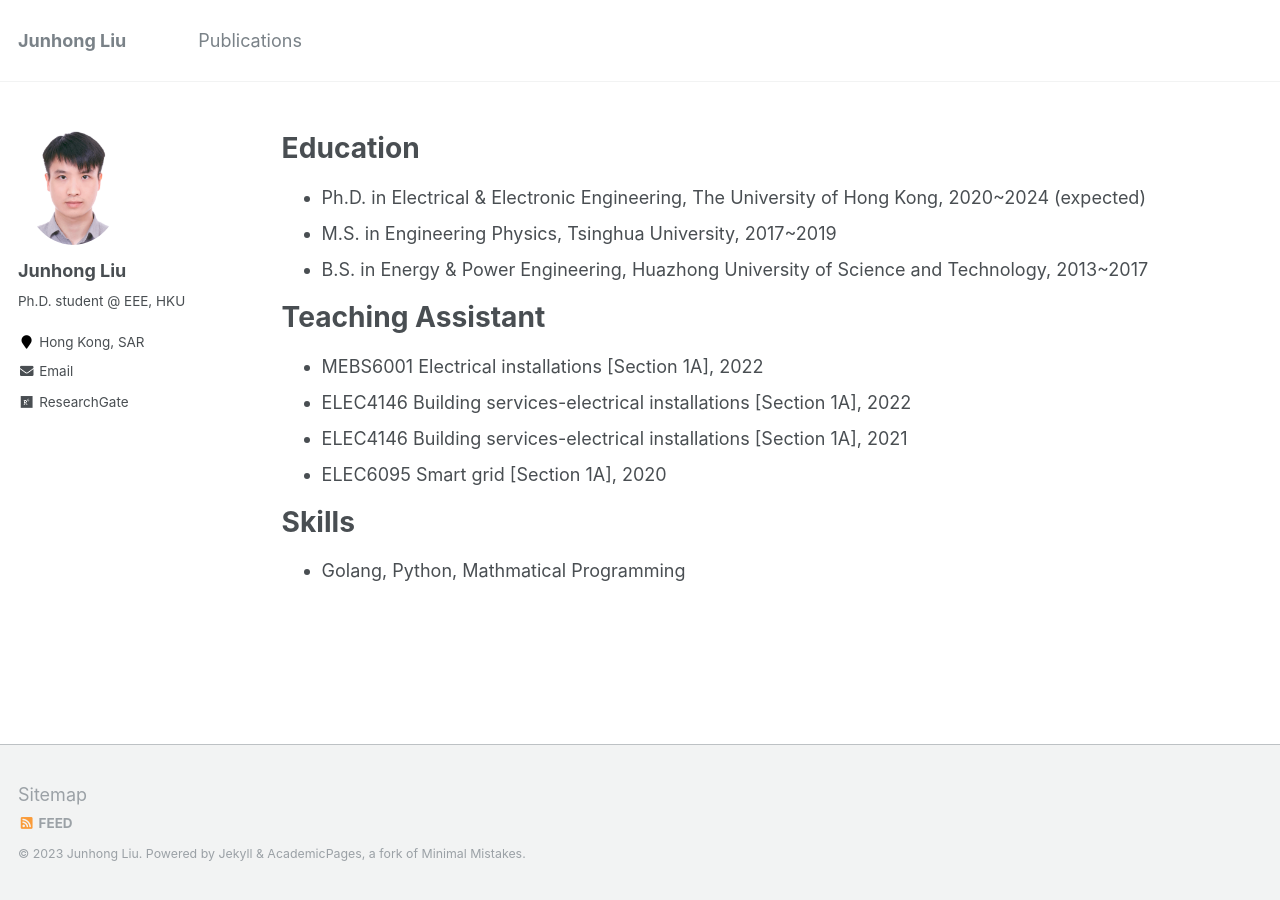
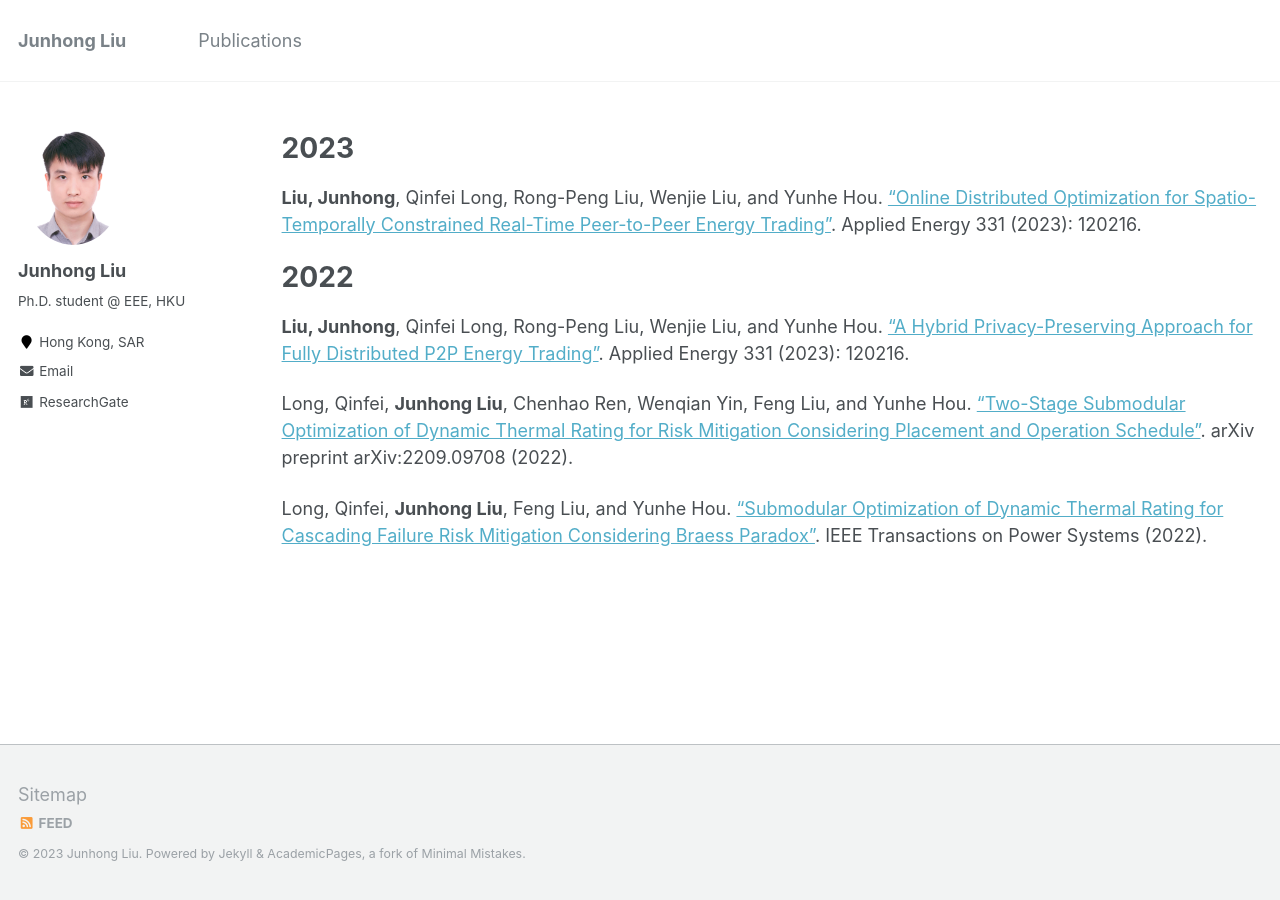
Before and after one commit to johnny-eee/online, a Jekyll site: the page built from _pages/cv.md, in a window 1280 px wide. Built offline with Jekyll 4.4.1, drawn with Linux system fonts in a browser that asks for light colours.

Commit message:
Update cv.md

```diff
--- a/_pages/cv.md
+++ b/_pages/cv.md
@@ -8,19 +8,14 @@ redirect_from:
 ---
 
 
-Education
+2023
 ======
-* Ph.D. in Electrical & Electronic Engineering, The University of Hong Kong, 2020~2024 (expected)
-* M.S. in Engineering Physics, Tsinghua University, 2017~2019
-* B.S. in Energy & Power Engineering, Huazhong University of Science and Technology, 2013~2017
+**Liu, Junhong**, Qinfei Long, Rong-Peng Liu, Wenjie Liu, and Yunhe Hou. ["Online Distributed Optimization for Spatio-Temporally Constrained Real-Time Peer-to-Peer Energy Trading"](https://www.sciencedirect.com/science/article/abs/pii/S0306261922014738). Applied Energy 331 (2023): 120216.
 
-Teaching Assistant
+2022
 ======
-* MEBS6001 Electrical installations [Section 1A], 2022
-* ELEC4146 Building services-electrical installations [Section 1A], 2022
-* ELEC4146 Building services-electrical installations [Section 1A], 2021
-* ELEC6095 Smart grid [Section 1A], 2020
+**Liu, Junhong**, Qinfei Long, Rong-Peng Liu, Wenjie Liu, and Yunhe Hou. ["A Hybrid Privacy-Preserving Approach for Fully Distributed P2P Energy Trading"]( ). Applied Energy 331 (2023): 120216.
 
-Skills
-======
-* Golang, Python, Mathmatical Programming
+Long, Qinfei, **Junhong Liu**, Chenhao Ren, Wenqian Yin, Feng Liu, and Yunhe Hou. ["Two-Stage Submodular Optimization of Dynamic Thermal Rating for Risk Mitigation Considering Placement and Operation Schedule"](https://arxiv.org/pdf/2209.09708.pdf). arXiv preprint arXiv:2209.09708 (2022).
+
+Long, Qinfei, **Junhong Liu**, Feng Liu, and Yunhe Hou. ["Submodular Optimization of Dynamic Thermal Rating for Cascading Failure Risk Mitigation Considering Braess Paradox"](https://ieeexplore.ieee.org/abstract/document/9893388). IEEE Transactions on Power Systems (2022).
```
